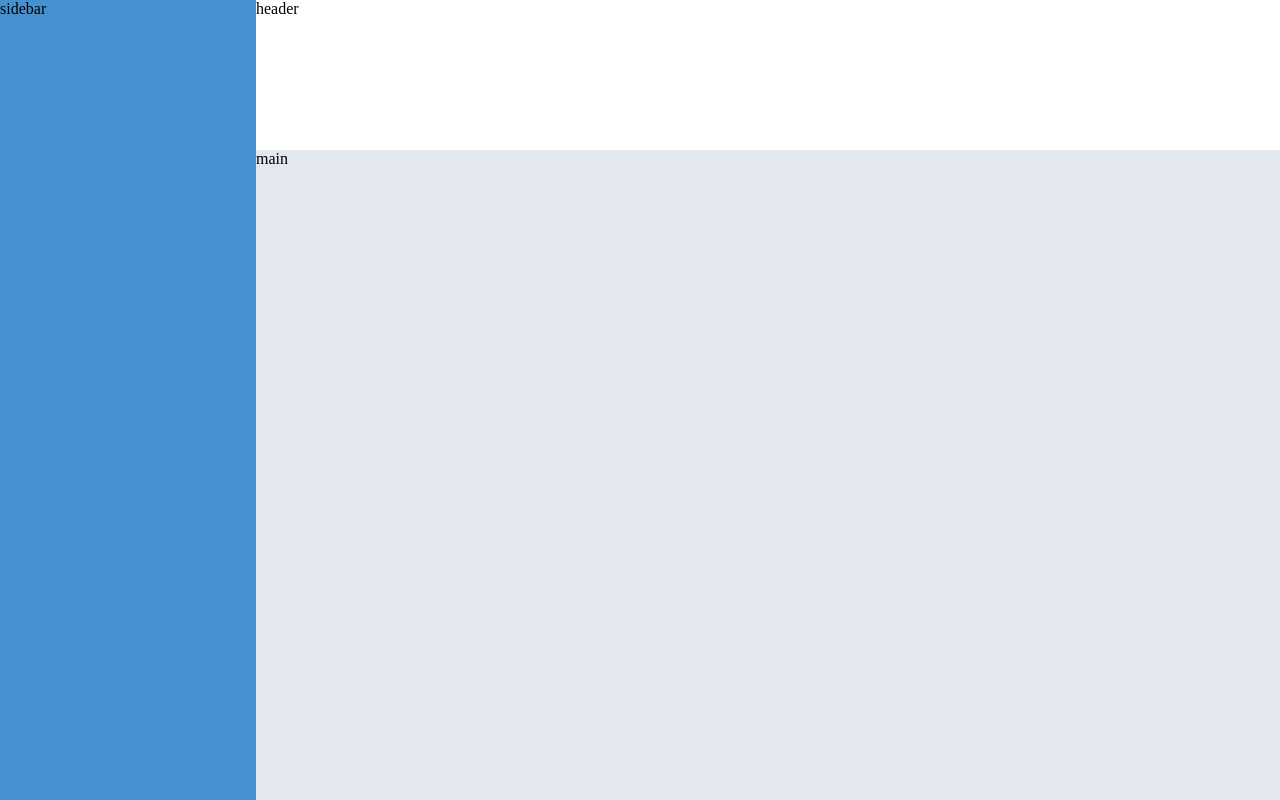
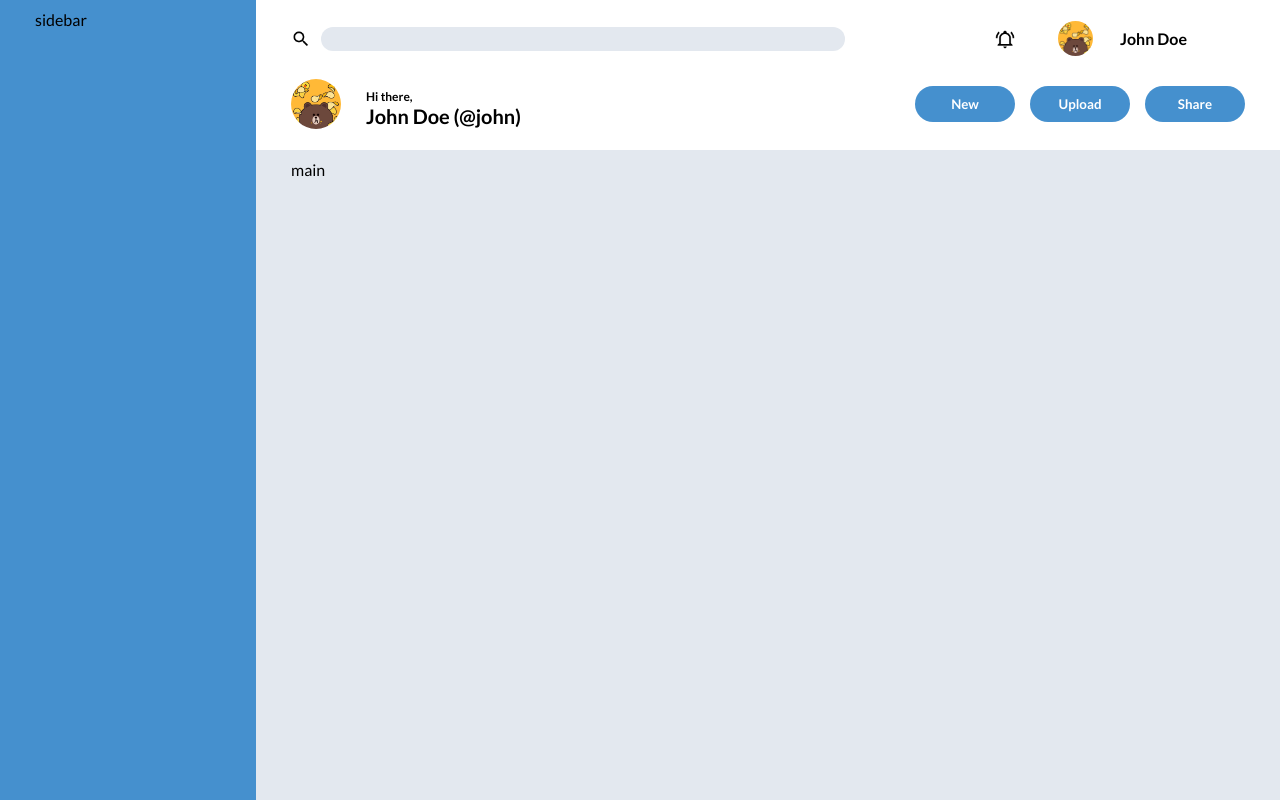
Before and after one commit to rayhen-com/css-grid-dashboard, a plain HTML site: page index.html in a window 1280 px wide. Drawn offline with Linux system fonts and the light colour scheme.

Commit message:
Add header content

```diff
--- a/index.html
+++ b/index.html
@@ -9,7 +9,37 @@
 <body>
     <div class="container">
         <div id="header">
-header
+            <div class="header-top">
+
+                <div class="search">
+                    <img src="assets/search.png" alt="search" class="icon">
+                    <input type="search">
+                </div>
+
+                <div class="user">
+                    <img src="assets/bell.png" alt="notifications" class="icon">
+                    <img src="assets/user.jpg" alt="user-picture" class="user-picture-small">
+                    <p class="bold">John Doe</p>
+                </div>
+
+            </div>
+
+            <div class="header-bottom">
+
+                <div class="greeting">
+                    <img src="assets/user.jpg" alt="user-picture" class="user-picture-large greeting-user">
+                    <p class="bold hello-greeting">Hi there,</p>
+                    <p class="bold name-greeting">John Doe (@john)</p>
+                </div>
+
+                <div class="action">
+                    <button class="action-button bold">New</button>
+                    <button class="action-button bold">Upload</button>
+                    <button class="action-button bold">Share</button>
+                </div>
+
+            </div>
+
         </div>
 
         <div id="sidebar">
--- a/style.css
+++ b/style.css
@@ -1,6 +1,23 @@
 * {
     margin: 0;
     box-sizing: border-box;
+    font-family: lato-regular;
+}
+
+@font-face {
+    font-family: lato-bold;
+    src: url("assets/Lato-Bold.ttf");
+}
+
+@font-face {
+    font-family: lato-regular;
+    src: url("assets/Lato-Regular.ttf");
+}
+
+#header,
+#sidebar,
+#main {
+    padding: 10px 35px;
 }
 
 .container {
@@ -10,16 +27,113 @@
     grid-template-rows: 150px auto;
 }
 
+.bold {
+    font-family: lato-bold;
+}
+
+/* ------------------------------------------------ */
+/* HEADER */
 #header {
     grid-column: 2 / 3;
+    display: flex;
+    flex-direction: column;
+    justify-content: space-around;
 }
 
+.header-top {
+    display: grid;
+    grid-template-columns: 1fr 250px;
+    gap: 150px;
+}
+
+.search {
+    display: grid;
+    grid-template-columns: 20px 1fr;
+    gap: 10px;
+    align-items: center;
+}
+
+input[type="search"] {
+    height: 1.5rem;
+    border-radius: 20px;
+    border: none;
+    background-color: rgb(227, 232, 239);
+    padding: 10px;
+}
+
+.user {
+    display: grid;
+    grid-template-columns: 1fr 1fr 2fr;
+    align-items: center;
+}
+
+.icon {
+    width: 20px;
+}
+
+.user-picture-small {
+    border-radius: 50%;
+    width: 35px;
+}
+
+.header-bottom {
+    display: grid;
+    grid-template-columns: 2fr 1fr;
+}
+
+.greeting {
+    display: grid;
+    grid-template-columns: 75px 1fr;
+    grid-template-rows: 1fr 1fr;
+    align-items: center;
+}
+
+.hello-greeting {
+    font-size: .75rem;
+    align-self: end;
+}
+
+.name-greeting {
+    font-size: 1.25rem;
+    align-self: start;
+}
+
+.user-picture-large {
+    width: 50px;
+    border-radius: 50%;
+}
+
+.greeting-user {
+    grid-column: 1;
+    grid-row: 1 / 3;
+}
+
+.action {
+    display: grid;
+    grid-template-columns: repeat(3, 1fr);
+    align-items: center;
+    gap: 15px;
+}
+
+.action-button {
+    background-color: rgb(69, 144, 206);
+    border: 0px;
+    border-radius: 20px;
+    padding: 10px;
+    width: 100px;
+    color: rgb(255, 255, 255);
+}
+
+/* ------------------------------------------------ */
+/* SIDEBAR */
 #sidebar {
     background-color: rgb(69, 144, 206);
     grid-column: 1 / 2;
     grid-row: 1 / -1;
 }
 
+/* ------------------------------------------------ */
+/* MAIN */
 #main {
     background-color: rgb(227, 232, 239);
 }
```
Also changed, not shown: assets/Lato-Black.ttf (added), assets/Lato-Bold.ttf (added), assets/Lato-Light.ttf (added), assets/Lato-Regular.ttf (added), assets/Lato-Thin.ttf (added), assets/bell.png (added), assets/search.png (added), assets/user.jpg (added).
